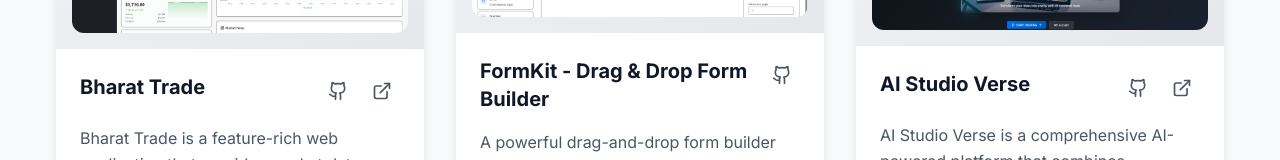
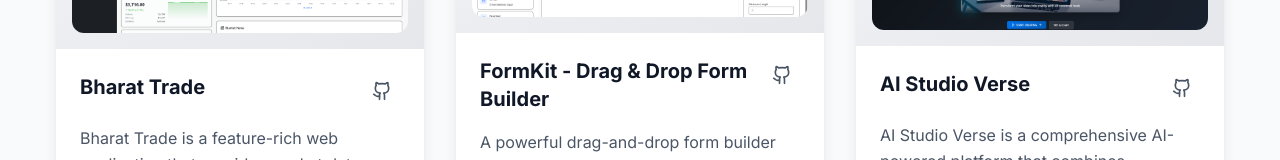
Before and after one commit to sanju1098/sk-portfolio, a React (Vite) app: page /projects in a window 1280 px wide. Shown: the part 423-583 px from the top of the page. Built offline with nearby package versions, Linux system fonts and the light colour scheme.

Commit message:
Updated Resume Content

```diff
--- a/src/pages/Projects.tsx
+++ b/src/pages/Projects.tsx
@@ -1,6 +1,9 @@
 import React from "react";
 import { projects, workProfiles } from "@/config/project";
-import { ExternalLink, Github } from "lucide-react";
+import {
+  // ExternalLink,
+  Github,
+} from "lucide-react";
 import { Link } from "react-router-dom";
 
 const Projects: React.FC = React.memo(() => {
@@ -60,7 +63,7 @@
                                 <Github size={20} />
                               </a>
                             )}
-                            {project.demoLink && (
+                            {/* {project.demoLink && (
                               <a
                                 target="_blank"
                                 rel="noopener noreferrer"
@@ -69,7 +72,7 @@
                                 title="View Live Preview">
                                 <ExternalLink size={20} />
                               </a>
-                            )}
+                            )} */}
                           </div>
                         </div>
 
```
Also changed, not shown: 1 other file (tests, documents, lock files or other folders).
